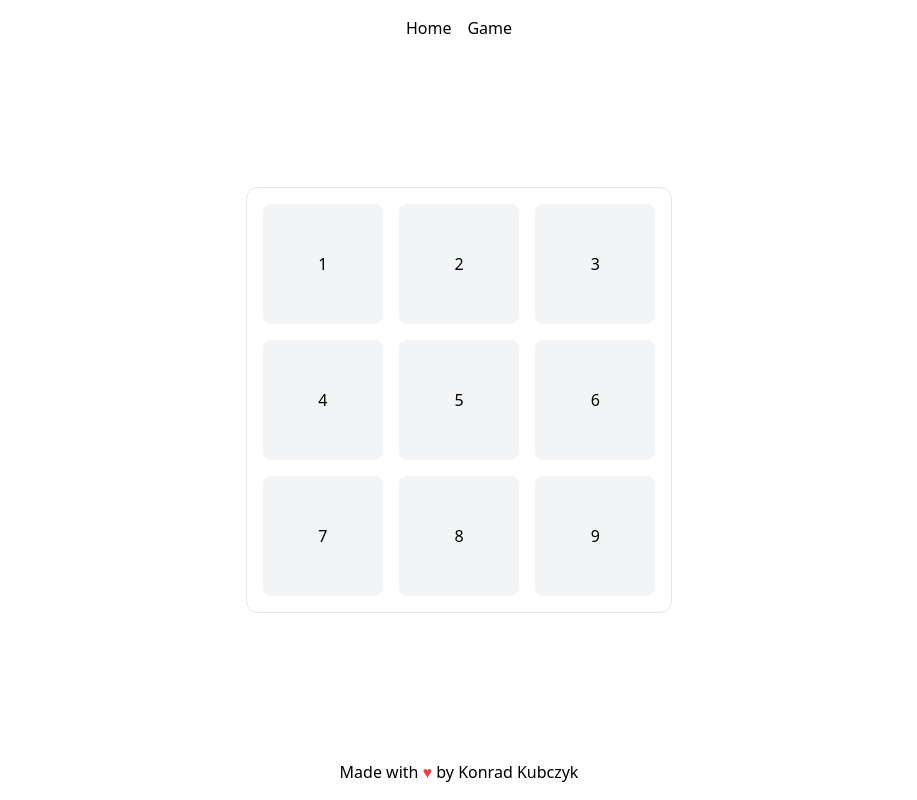
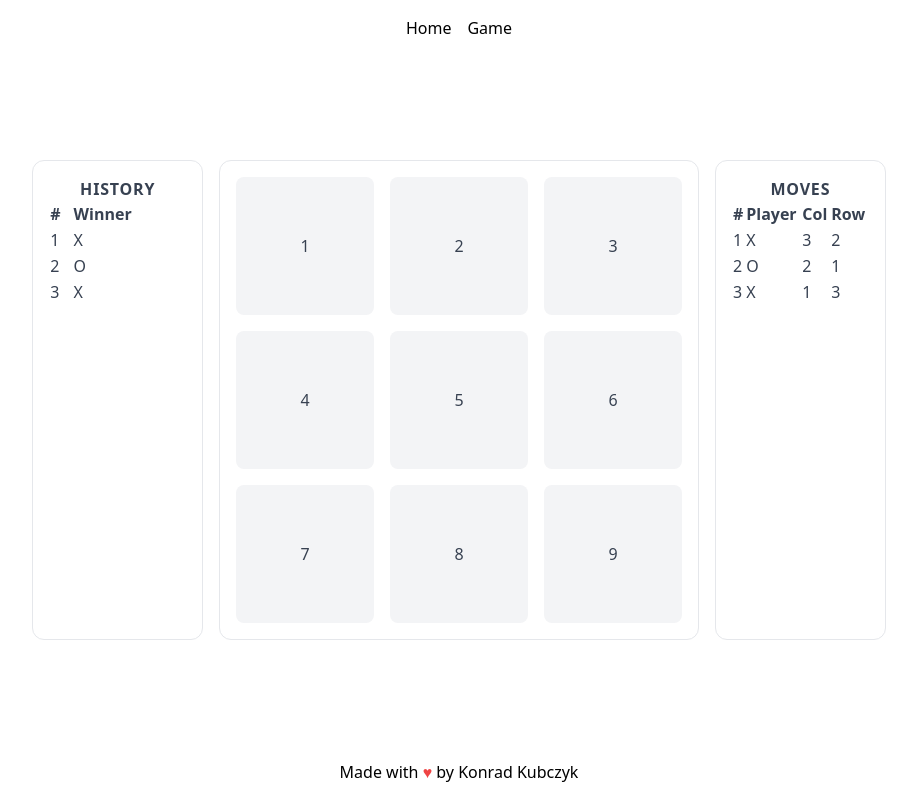
Before and after one commit to konradkubczyk/ox, a Vue app: page /game in a window 1280 px wide. Shown: the whole page, without its empty margins (181-1098 px from the left). Built offline with nearby package versions, Linux system fonts and the light colour scheme.

Commit message:
feat: histories mockups

```diff
--- a/src/views/GameView.vue
+++ b/src/views/GameView.vue
@@ -2,13 +2,40 @@
 const numberOfFields = 9;
 
 function fieldClicked(fieldNumber: number) {
-  console.log(`[DEBUG] Field ${fieldNumber} clicked.`);
+  console.log(`[DEBUG] Field ${fieldNumber} clicked (col: ${(fieldNumber - 1) % 3 + 1}, row: ${Math.floor((fieldNumber - 1) / 3) + 1})`);
 }
 </script>
 
 <template>
-  <section class="container w-1/3 mx-auto">
-    <div class="grid grid-cols-3 border rounded-xl text-center gap-4 p-4">
+  <section class="container mx-auto flex gap-4 w-2/3 text-gray-700">
+    <div class="border rounded-xl p-4 w-1/5">
+      <h2 class="uppercase tracking-wider font-semibold text-center">
+        History
+      </h2>
+      <table class="w-full">
+        <thead class="text-left">
+        <tr>
+          <th>#</th>
+          <th>Winner</th>
+        </tr>
+        </thead>
+        <tbody>
+        <tr>
+          <td>1</td>
+          <td>X</td>
+        </tr>
+        <tr>
+          <td>2</td>
+          <td>O</td>
+        </tr>
+        <tr>
+          <td>3</td>
+          <td>X</td>
+        </tr>
+        </tbody>
+      </table>
+    </div>
+    <div class="flex-1 grid grid-cols-3 border rounded-xl text-center gap-4 p-4">
       <div
           v-for="fieldNumber in numberOfFields"
           :key="fieldNumber"
@@ -18,6 +45,41 @@ function fieldClicked(fieldNumber: number) {
         {{ fieldNumber }}
       </div>
     </div>
+    <div class="border rounded-xl p-4 w-1/5">
+      <h2 class="uppercase tracking-wider font-semibold text-center">
+        Moves
+      </h2>
+      <table class="w-full">
+        <thead class="text-left">
+        <tr>
+          <th>#</th>
+          <th>Player</th>
+          <th>Col</th>
+          <th>Row</th>
+        </tr>
+        </thead>
+        <tbody>
+        <tr>
+          <td>1</td>
+          <td>X</td>
+          <td>3</td>
+          <td>2</td>
+        </tr>
+        <tr>
+          <td>2</td>
+          <td>O</td>
+          <td>2</td>
+          <td>1</td>
+        </tr>
+        <tr>
+          <td>3</td>
+          <td>X</td>
+          <td>1</td>
+          <td>3</td>
+        </tr>
+        </tbody>
+      </table>
+    </div>
   </section>
 </template>
 
```
